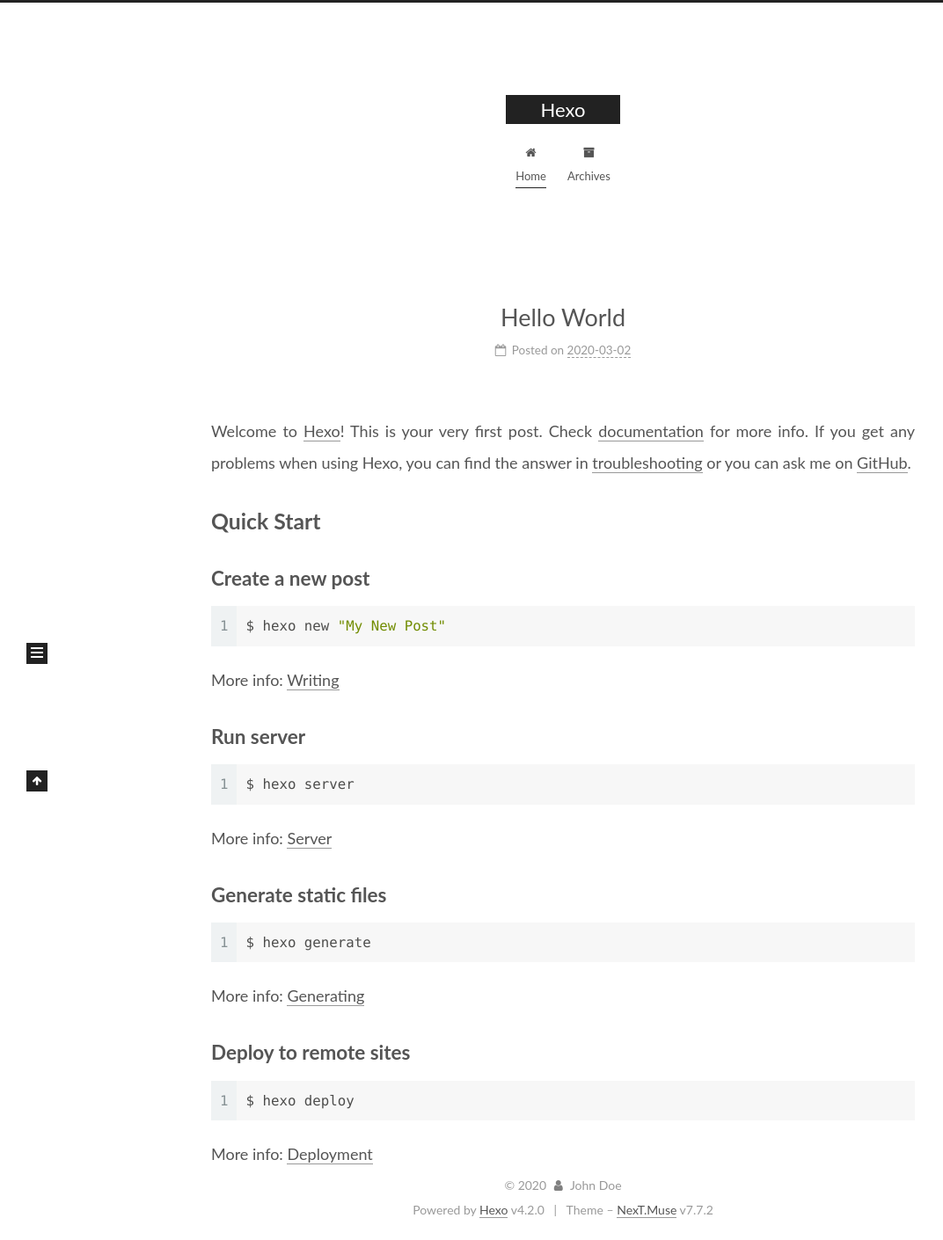
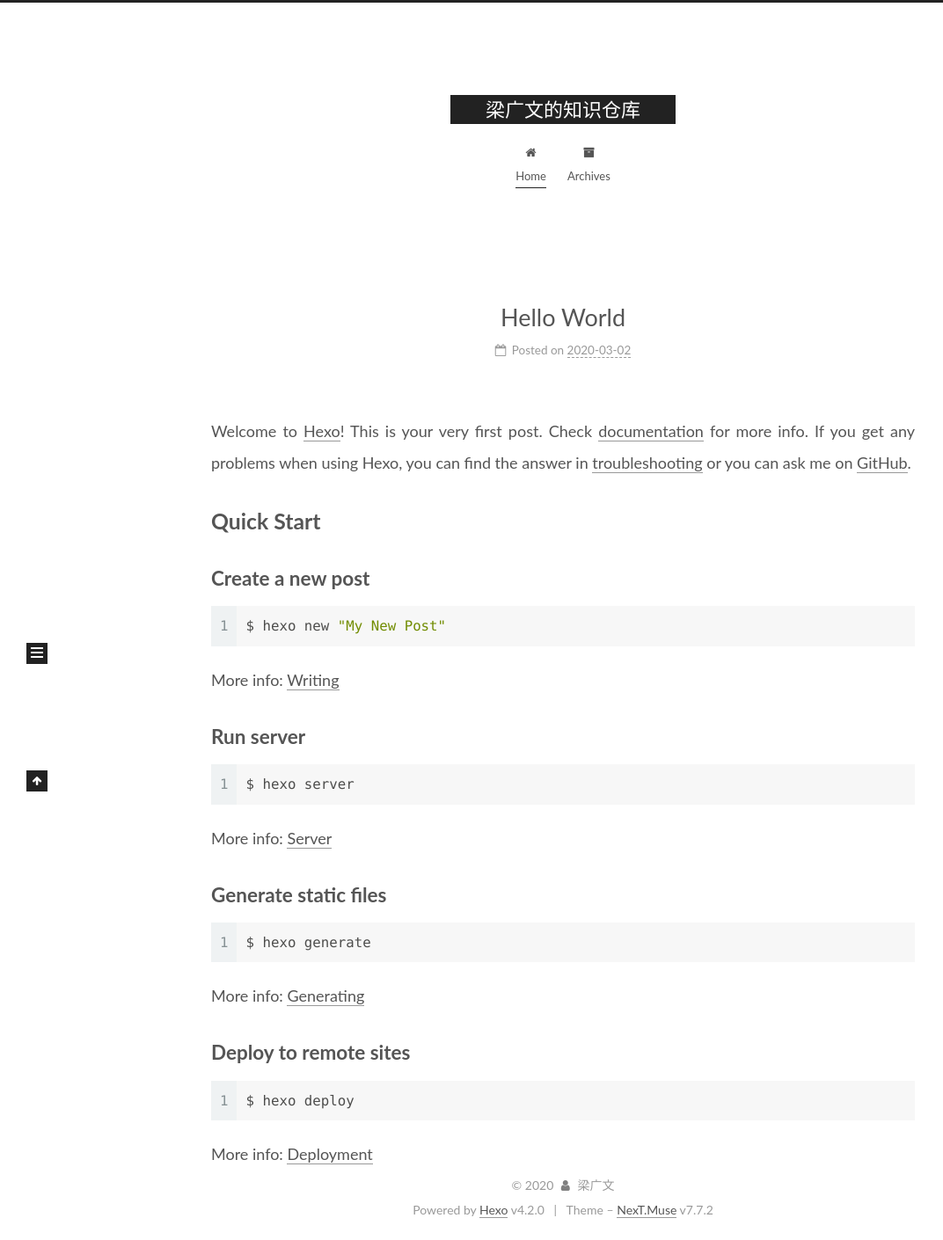
Before and after one commit to johnmanleung/johnmanleung.github.io, a plain HTML site: page index.html in a window 1280 px wide. Shown: the whole page at 88% size, without its empty margins (0-1072 px from the left). Drawn offline with Linux system fonts and the light colour scheme.

Commit message:
Site updated: 2020-03-02 22:10:19

```diff
--- a/index.html
+++ b/index.html
@@ -20,12 +20,14 @@
     var CONFIG = {"hostname":"yoursite.com","root":"/","scheme":"Muse","version":"7.7.2","exturl":false,"sidebar":{"position":"left","display":"post","padding":18,"offset":12,"onmobile":false},"copycode":{"enable":false,"show_result":false,"style":null},"back2top":{"enable":true,"sidebar":false,"scrollpercent":false},"bookmark":{"enable":false,"color":"#222","save":"auto"},"fancybox":false,"mediumzoom":false,"lazyload":false,"pangu":false,"comments":{"style":"tabs","active":null,"storage":true,"lazyload":false,"nav":null},"algolia":{"hits":{"per_page":10},"labels":{"input_placeholder":"Search for Posts","hits_empty":"We didn't find any results for the search: ${query}","hits_stats":"${hits} results found in ${time} ms"}},"localsearch":{"enable":false,"trigger":"auto","top_n_per_article":1,"unescape":false,"preload":false},"motion":{"enable":true,"async":false,"transition":{"post_block":"fadeIn","post_header":"slideDownIn","post_body":"slideDownIn","coll_header":"slideLeftIn","sidebar":"slideUpIn"}}};
   </script>
 
-  <meta property="og:type" content="website">
-<meta property="og:title" content="Hexo">
+  <meta name="description" content="终生成长">
+<meta property="og:type" content="website">
+<meta property="og:title" content="梁广文的知识仓库">
 <meta property="og:url" content="http://yoursite.com/index.html">
-<meta property="og:site_name" content="Hexo">
+<meta property="og:site_name" content="梁广文的知识仓库">
+<meta property="og:description" content="终生成长">
 <meta property="og:locale" content="en_US">
-<meta property="article:author" content="John Doe">
+<meta property="article:author" content="梁广文">
 <meta name="twitter:card" content="summary">
 
 <link rel="canonical" href="http://yoursite.com/">
@@ -40,7 +42,7 @@
   };
 </script>
 
-  <title>Hexo</title>
+  <title>梁广文的知识仓库</title>
 
 
 
@@ -92,7 +94,7 @@
     <div>
       <a href="/" class="brand" rel="start">
         <span class="logo-line-before"><i></i></span>
-        <span class="site-title">Hexo</span>
+        <span class="site-title">梁广文的知识仓库</span>
         <span class="logo-line-after"><i></i></span>
       </a>
     </div>
@@ -148,12 +150,12 @@
 
     <span hidden itemprop="author" itemscope itemtype="http://schema.org/Person">
       <meta itemprop="image" content="/images/avatar.gif">
-      <meta itemprop="name" content="John Doe">
-      <meta itemprop="description" content="">
+      <meta itemprop="name" content="梁广文">
+      <meta itemprop="description" content="终生成长">
     </span>
 
     <span hidden itemprop="publisher" itemscope itemtype="http://schema.org/Organization">
-      <meta itemprop="name" content="Hexo">
+      <meta itemprop="name" content="梁广文的知识仓库">
     </span>
       <header class="post-header">
         <h1 class="post-title" itemprop="name headline">
@@ -269,8 +271,8 @@
 
       <div class="site-overview-wrap sidebar-panel">
         <div class="site-author motion-element" itemprop="author" itemscope itemtype="http://schema.org/Person">
-  <p class="site-author-name" itemprop="name">John Doe</p>
-  <div class="site-description" itemprop="description"></div>
+  <p class="site-author-name" itemprop="name">梁广文</p>
+  <div class="site-description" itemprop="description">终生成长</div>
 </div>
 <div class="site-state-wrap motion-element">
   <nav class="site-state">
@@ -307,7 +309,7 @@
   <span class="with-love">
     <i class="fa fa-user"></i>
   </span>
-  <span class="author" itemprop="copyrightHolder">John Doe</span>
+  <span class="author" itemprop="copyrightHolder">梁广文</span>
 </div>
   <div class="powered-by">Powered by <a href="https://hexo.io/" class="theme-link" rel="noopener" target="_blank">Hexo</a> v4.2.0
   </div>
```
Also changed, not shown: 2020/03/02/hello-world/index.html (+10 -10 lines), archives/2020/03/index.html (+11 -9 lines), archives/2020/index.html (+11 -9 lines), archives/index.html (+11 -9 lines).
